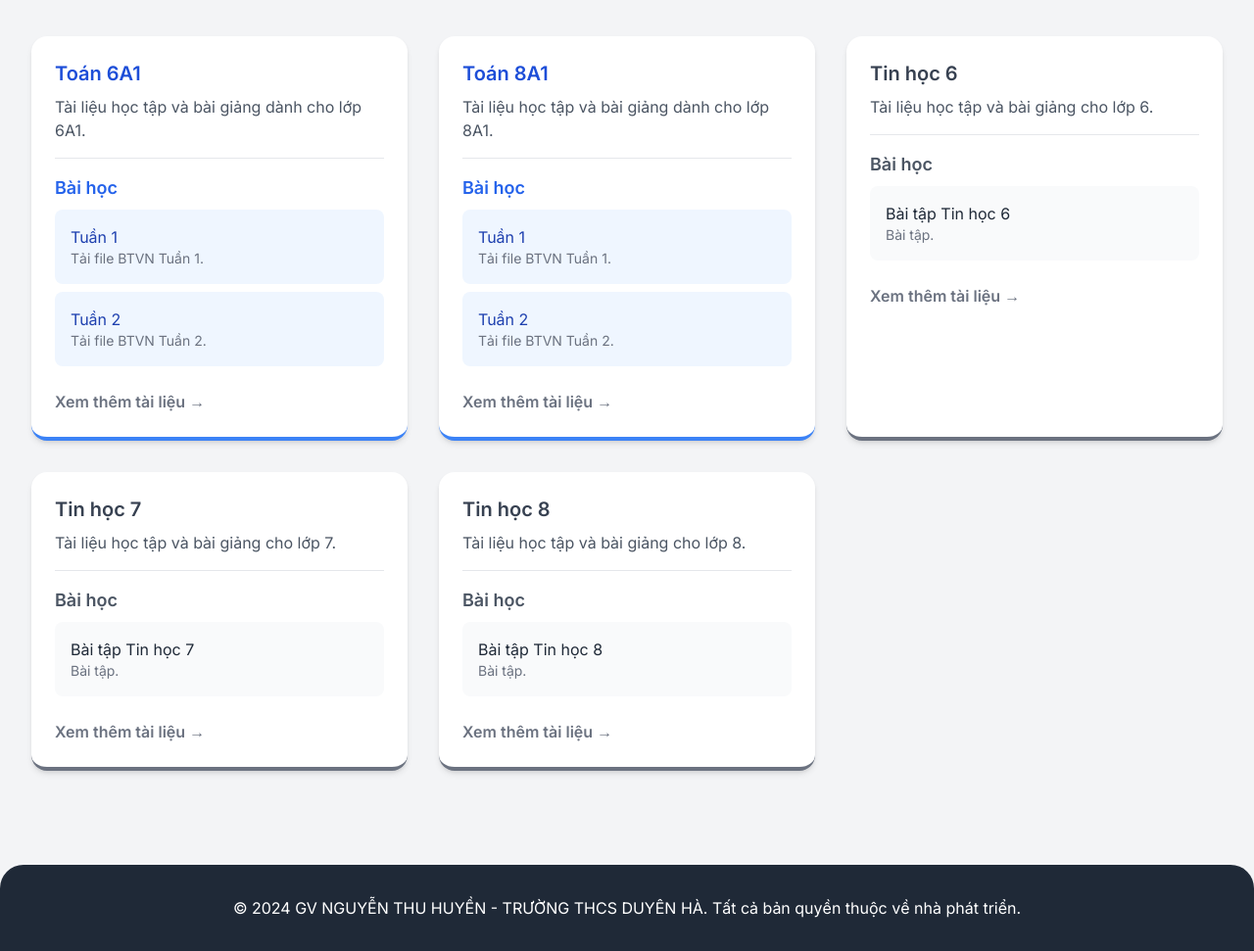
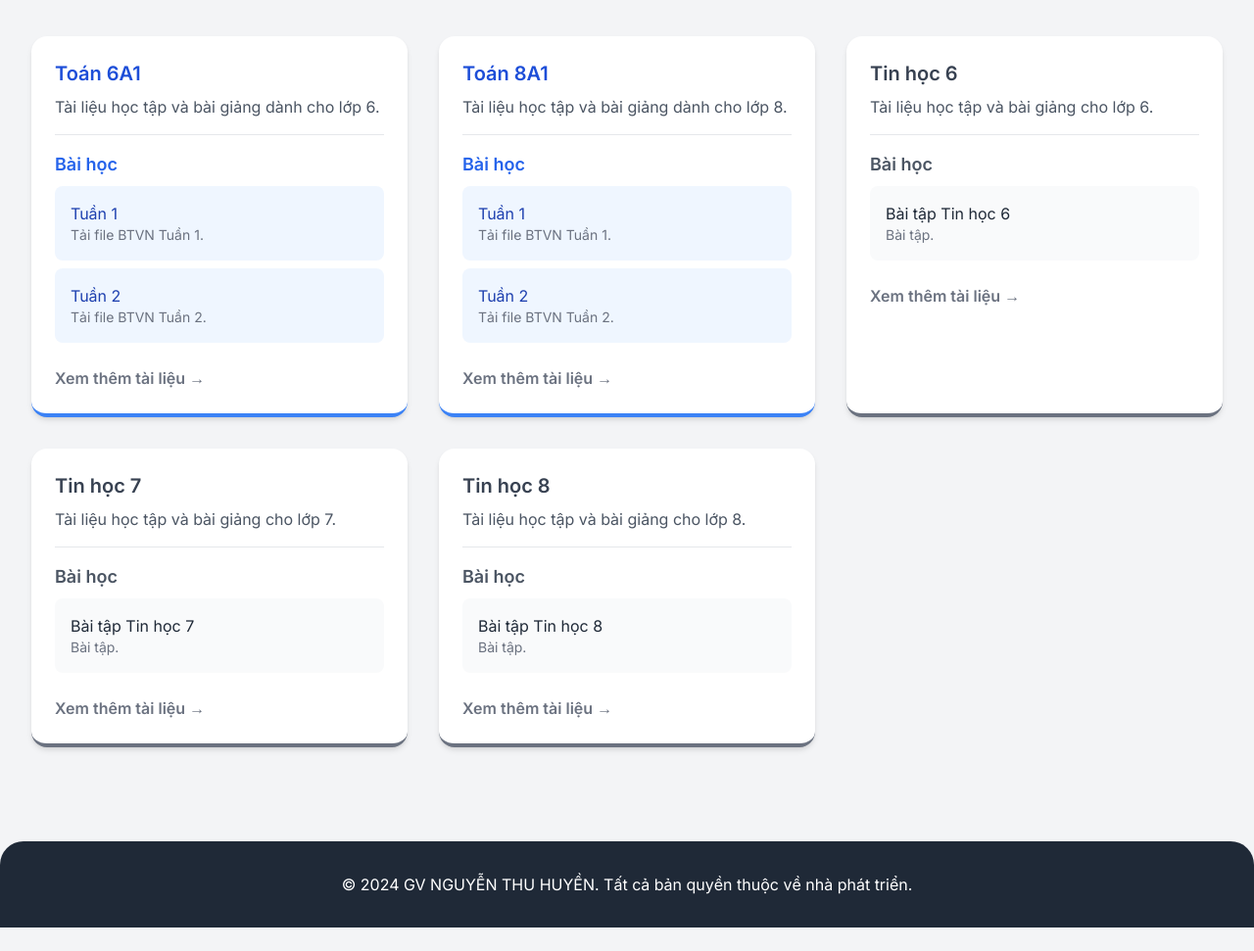
Before and after one commit to nguyenthuhuyen21091999-del/Huyen-Thu-Nguyen, a plain HTML site: page index.html in a window 1280 px wide. Shown: the part 467-1438 px from the top of the page at 98% size. After the commit the page ends 1414 px from the top, so only its background shows below. Drawn offline with nearby package versions, Linux system fonts and the light colour scheme.

Commit message:
Update index.html

```diff
--- a/index.html
+++ b/index.html
@@ -62,10 +62,10 @@
         <h2 class="text-3xl font-bold text-center mb-10 text-gray-800">Các môn học</h2>
 
         <div class="grid grid-cols-1 sm:grid-cols-2 lg:grid-cols-3 gap-8">
-            <!-- Thẻ môn Toán 6A1 -->
+            <!-- Thẻ môn Toán 6 -->
             <div class="subject-card bg-white p-6 rounded-2xl shadow-md border-b-4 border-blue-500">
                 <h3 class="text-xl font-semibold mb-2 text-blue-700">Toán 6A1</h3>
-                <p class="text-gray-600 mb-4">Tài liệu học tập và bài giảng dành cho lớp 6A1.</p>
+                <p class="text-gray-600 mb-4">Tài liệu học tập và bài giảng dành cho lớp 6.</p>
                 <div class="mt-4 border-t pt-4">
                     <h4 class="text-lg font-semibold text-blue-600 mb-2">Bài học</h4>
                     <a href="https://drive.google.com/file/d/1QPK7LY8d86CT1Qihj0xucbitPwyHVifT/view?usp=sharing" target="_blank" class="block p-4 mb-2 bg-blue-50 rounded-lg hover:bg-blue-100 transition duration-300">
@@ -79,10 +79,10 @@
                 <a href="#" class="inline-block mt-4 text-gray-500 font-semibold hover:underline">Xem thêm tài liệu &rarr;</a>
             </div>
 
-            <!-- Thẻ môn Toán 8A1 -->
+            <!-- Thẻ môn Toán 8 -->
             <div class="subject-card bg-white p-6 rounded-2xl shadow-md border-b-4 border-blue-500">
                 <h3 class="text-xl font-semibold mb-2 text-blue-700">Toán 8A1</h3>
-                <p class="text-gray-600 mb-4">Tài liệu học tập và bài giảng dành cho lớp 8A1.</p>
+                <p class="text-gray-600 mb-4">Tài liệu học tập và bài giảng dành cho lớp 8.</p>
                 <div class="mt-4 border-t pt-4">
                     <h4 class="text-lg font-semibold text-blue-600 mb-2">Bài học</h4>
                     <a href="https://drive.google.com/file/d/1ORUUdoDjKR6mD691hZ629j7EANgoam_B/view?usp=sharing" target="_blank" class="block p-4 mb-2 bg-blue-50 rounded-lg hover:bg-blue-100 transition duration-300">
@@ -144,7 +144,7 @@
     <!-- Chân trang -->
     <footer class="bg-gray-800 text-white py-8 mt-12 rounded-t-3xl">
         <div class="max-w-7xl mx-auto text-center">
-            <p>&copy; 2024 GV NGUYỄN THU HUYỀN - TRƯỜNG THCS DUYÊN HÀ. Tất cả bản quyền thuộc về nhà phát triển.</p>
+            <p>&copy; 2024 GV NGUYỄN THU HUYỀN. Tất cả bản quyền thuộc về nhà phát triển.</p>
         </div>
     </footer>
 
```
